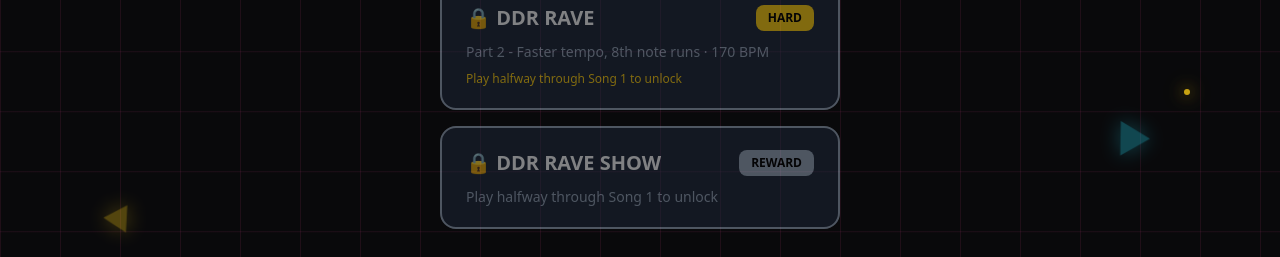
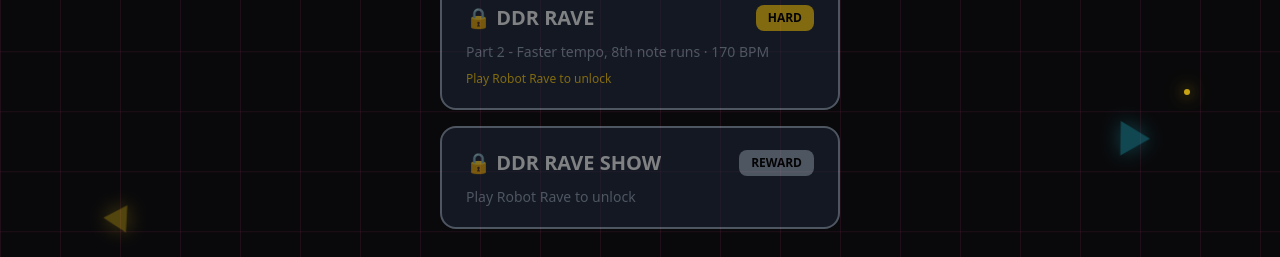
Before and after one commit to bdecrem/pixelpit, a Next.js app: page /pixelpit/arcade/tap-beats in a window 1280 px wide. Shown: the part 391-648 px from the top of the page. Built offline with nearby package versions, Linux system fonts and the light colour scheme.

Commit message:
sync from vibeceo 2be71fe31eb51585d692483dae5bc463d95bb669

```diff
--- a/app/pixelpit/arcade/tap-beats/page.tsx
+++ b/app/pixelpit/arcade/tap-beats/page.tsx
@@ -1880,7 +1880,7 @@ export default function TapBeatsGame() {
                   </div>
                   {isLocked && (
                     <div style={{ color: THEME.lane2, fontSize: 12, marginTop: 8 }}>
-                      Play halfway through Song 1 to unlock
+                      Play Robot Rave to unlock
                     </div>
                   )}
                 </button>
@@ -1940,7 +1940,7 @@ export default function TapBeatsGame() {
               <div style={{ color: THEME.muted, fontSize: 14, marginTop: 8 }}>
                 {unlockedPayoff
                   ? 'Watch the full DDR Rave visualizer with music'
-                  : 'Play halfway through Song 1 to unlock'}
+                  : 'Play Robot Rave to unlock'}
               </div>
               {unlockedPayoff && (
                 <div style={{ color: THEME.perfect, fontSize: 12, marginTop: 8 }}>
```
